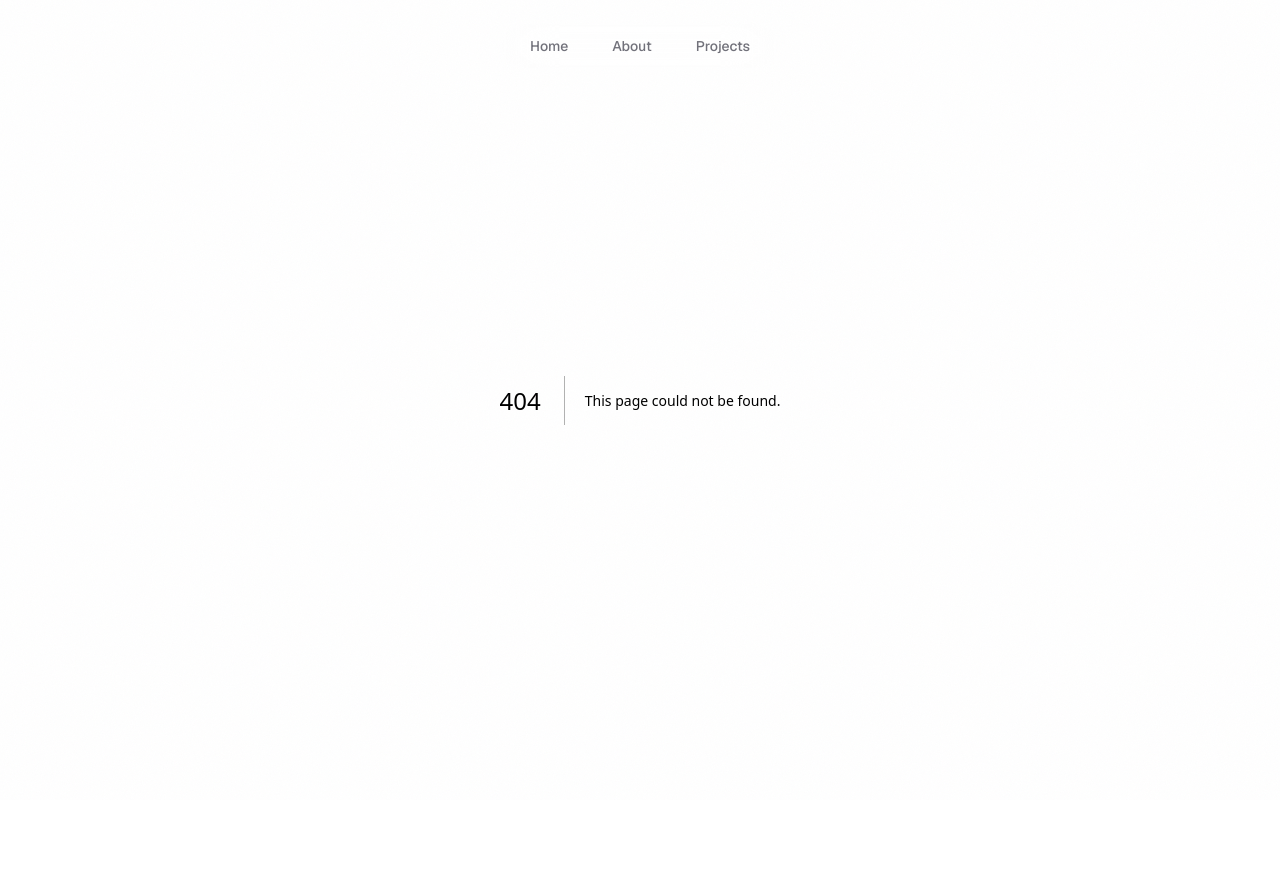
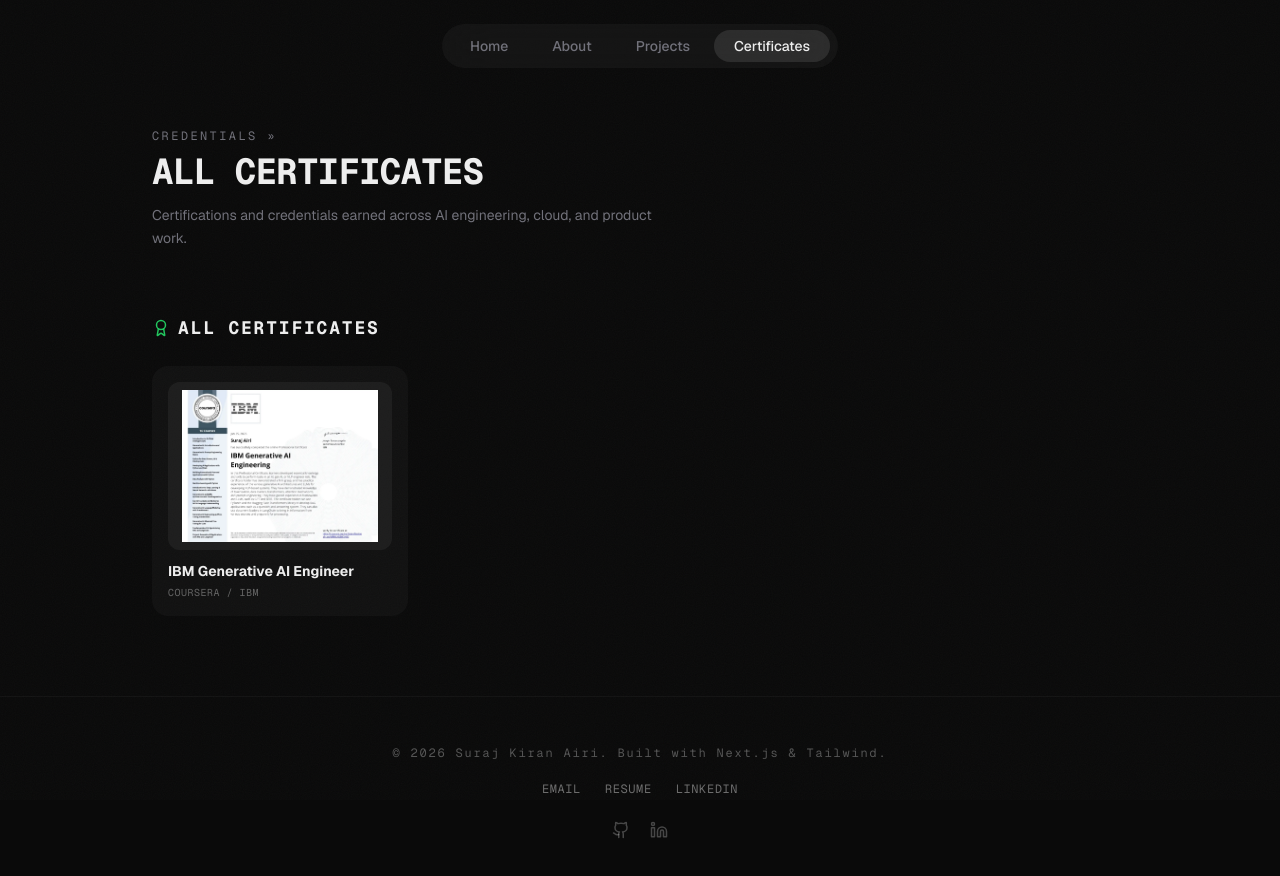
Before and after one commit to SurajAiri/portfolio-web, a Next.js app: page /certificates in a window 1280 px wide. Before the commit this address had no page. Shown: the top 876 px of the page. Built offline with nearby package versions, Linux system fonts and the light colour scheme.

Commit message:
certificates-improved

```diff
--- a/app/about/page.tsx
+++ b/app/about/page.tsx
@@ -5,6 +5,7 @@ import {
   education,
   achievements,
 } from "@/data/personal";
+import { getAboutCertificates } from "@/data/certificates";
 import JourneySection from "@/components/JourneySection";
 import CertificatesSection from "@/components/CertificatesSection";
 import Image from "next/image";
@@ -26,6 +27,8 @@ const sectionIcons: Record<string, React.ReactNode> = {
 };
 
 export default function AboutPage() {
+  const aboutCertificates = getAboutCertificates();
+
   function parseMarkdown(text: string) {
     const parts = text.split(/(\*\*[^*]+\*\*|\*[^*]+\*)/g);
     return parts.map((part, i) => {
@@ -224,8 +227,11 @@ export default function AboutPage() {
         </div>
       </section>
 
-      {/* Certificates */}
-      <CertificatesSection />
+      {/* Certificates — hand-picked subset; full list lives on /certificates */}
+      <CertificatesSection
+        certificates={aboutCertificates}
+        viewAllHref="/certificates"
+      />
 
       {/* Achievements */}
       <section className="mx-auto mt-16 max-w-5xl px-6">
--- /dev/null
+++ b/app/certificates/loading.tsx
@@ -0,0 +1,12 @@
+export default function Loading() {
+  return (
+    <div className="mx-auto max-w-5xl animate-pulse px-6 pt-28 pb-20 sm:pt-32">
+      <div className="h-8 w-1/3 rounded bg-white/[0.06]" />
+      <div className="mt-12 grid grid-cols-2 gap-5 sm:grid-cols-3 md:grid-cols-4">
+        {Array.from({ length: 8 }).map((_, i) => (
+          <div key={i} className="aspect-[4/3] rounded-2xl bg-white/[0.03]" />
+        ))}
+      </div>
+    </div>
+  );
+}
--- /dev/null
+++ b/app/certificates/page.tsx
@@ -0,0 +1,29 @@
+import { getSortedCertificates } from "@/data/certificates";
+import CertificatesSection from "@/components/CertificatesSection";
+
+export default function CertificatesPage() {
+  const certificates = getSortedCertificates();
+
+  return (
+    <div className="pb-20">
+      <section className="mx-auto max-w-5xl px-6 pt-28 sm:pt-32">
+        <p className="font-mono text-xs tracking-[0.2em] text-muted">
+          CREDENTIALS &raquo;
+        </p>
+        <h1 className="mt-2 font-mono text-3xl font-bold tracking-tight sm:text-4xl">
+          ALL CERTIFICATES
+        </h1>
+        <p className="mt-3 max-w-lg text-sm leading-relaxed text-muted">
+          Certifications and credentials earned across AI engineering, cloud,
+          and product work.
+        </p>
+      </section>
+
+      <CertificatesSection
+        certificates={certificates}
+        title="ALL CERTIFICATES"
+        sectionId="all-certificates"
+      />
+    </div>
+  );
+}
--- a/components/CertificateLogoLoop.tsx
+++ b/components/CertificateLogoLoop.tsx
@@ -5,7 +5,7 @@ import dynamic from "next/dynamic";
 import Image from "next/image";
 import Link from "next/link";
 import { Award } from "lucide-react";
-import { getSortedCertificates } from "@/data/certificates";
+import { getHomeCertificates } from "@/data/certificates";
 import type { Certificate } from "@/types";
 
 const CertificateDialog = dynamic(() => import("./CertificateDialog"), {
@@ -13,15 +13,15 @@ const CertificateDialog = dynamic(() => import("./CertificateDialog"), {
 });
 
 // A short cert list (1-3 items) still needs to fill the strip so it reads
-// as a continuous loop instead of one logo stuttering across the screen.
+// as a continuous loop instead of one card stuttering across the screen.
 // Repeat the list until it hits this floor, then the render below
 // duplicates it once more for the seamless 0% -> -50% translate loop.
-const MIN_LOGOS = 8;
-// Roughly how many seconds each logo pill should stay on screen — keeps
-// the scroll speed constant no matter how many certificates exist.
-const SECONDS_PER_LOGO = 2.4;
+const MIN_CARDS = 6;
+// Roughly how many seconds each card should stay on screen — keeps the
+// scroll speed constant no matter how many certificates exist.
+const SECONDS_PER_CARD = 3.2;
 
-function LogoPill({
+function CertificateCard({
   certificate,
   onOpen,
 }: {
@@ -31,41 +31,41 @@ function LogoPill({
   return (
     <button
       onClick={onOpen}
-      className="group flex shrink-0 items-center gap-3 rounded-full border border-white/8 bg-white/[0.03] py-2 pr-5 pl-2 transition-all duration-200 hover:border-accent/30 hover:bg-white/[0.06] hover:shadow-[0_0_20px_-8px_rgba(34,197,94,0.25)]"
+      className="group flex w-64 shrink-0 flex-col rounded-2xl bg-white/[0.03] p-4 text-left transition-all duration-200 hover:bg-white/[0.06] hover:shadow-[0_0_24px_-8px_rgba(34,197,94,0.2)]"
     >
-      <span className="relative h-9 w-9 shrink-0 overflow-hidden rounded-full bg-white/5">
+      {/* Full certificate image, centered and never cropped, so the
+          certificate itself — not a tight crop of it — is what stands out. */}
+      <div className="relative aspect-[4/3] w-full overflow-hidden rounded-xl bg-white/5">
         <Image
           src={certificate.previewImageUrl}
           alt={certificate.title}
           fill
-          sizes="36px"
-          className="object-cover"
+          sizes="256px"
+          className="object-contain p-2 transition-transform duration-300 group-hover:scale-[1.03]"
         />
-      </span>
-      <span className="flex flex-col text-left">
-        <span className="line-clamp-1 max-w-[11rem] text-xs font-bold leading-tight transition-colors duration-200 group-hover:text-accent">
-          {certificate.title}
-        </span>
-        <span className="font-mono text-[10px] uppercase tracking-wider text-white/35">
-          {certificate.issuer}
-        </span>
-      </span>
+      </div>
+      <h3 className="mt-3 line-clamp-2 text-sm font-bold leading-snug transition-colors duration-200 group-hover:text-accent">
+        {certificate.title}
+      </h3>
+      <p className="mt-1 font-mono text-[10px] uppercase tracking-wider text-white/35">
+        {certificate.issuer}
+      </p>
     </button>
   );
 }
 
 export default function CertificateLogoLoop() {
-  const certificates = useMemo(() => getSortedCertificates(), []);
+  const certificates = useMemo(() => getHomeCertificates(), []);
   const [selected, setSelected] = useState<Certificate | null>(null);
 
-  // No certificates added yet (see data/certificates.ts) — skip the whole
-  // section rather than showing an empty strip.
+  // No certificates flagged for the home page (see data/certificates.ts) —
+  // skip the whole section rather than showing an empty strip.
   if (certificates.length === 0) return null;
 
-  const repeats = Math.max(1, Math.ceil(MIN_LOGOS / certificates.length));
+  const repeats = Math.max(1, Math.ceil(MIN_CARDS / certificates.length));
   const padded = Array.from({ length: repeats }, () => certificates).flat();
   const track = [...padded, ...padded];
-  const duration = padded.length * SECONDS_PER_LOGO;
+  const duration = padded.length * SECONDS_PER_CARD;
 
   return (
     <section className="mx-auto mt-8 max-w-5xl px-6">
@@ -79,7 +79,7 @@ export default function CertificateLogoLoop() {
           </h2>
         </div>
         <Link
-          href="/about#certificates"
+          href="/certificates"
           className="font-mono text-xs tracking-wider text-white/35 transition-colors duration-200 hover:text-accent"
         >
           VIEW ALL &raquo;
@@ -88,11 +88,11 @@ export default function CertificateLogoLoop() {
 
       <div className="logo-loop-row group mt-6 overflow-hidden [mask-image:linear-gradient(to_right,transparent,black_8%,black_92%,transparent)]">
         <div
-          className="logo-loop-track flex w-max gap-3"
+          className="logo-loop-track flex w-max gap-4"
           style={{ animationDuration: `${duration}s` }}
         >
           {track.map((cert, i) => (
-            <LogoPill
+            <CertificateCard
               key={`${cert.id}-${i}`}
               certificate={cert}
               onOpen={() => setSelected(cert)}
--- a/components/CertificatesSection.tsx
+++ b/components/CertificatesSection.tsx
@@ -3,6 +3,7 @@
 import { useMemo, useState } from "react";
 import dynamic from "next/dynamic";
 import Image from "next/image";
+import Link from "next/link";
 import { Award, LayoutGrid, GalleryHorizontal } from "lucide-react";
 import { getSortedCertificates } from "@/data/certificates";
 import type { Certificate } from "@/types";
@@ -26,15 +27,18 @@ function CertificateCard({
   return (
     <button
       onClick={onOpen}
-      className="group flex w-56 shrink-0 flex-col rounded-xl bg-white/[0.03] p-4 text-left transition-all duration-200 hover:bg-white/[0.06] hover:shadow-[0_0_24px_-8px_rgba(34,197,94,0.2)]"
+      className="group flex w-64 shrink-0 flex-col rounded-2xl bg-white/[0.03] p-4 text-left transition-all duration-200 hover:bg-white/[0.06] hover:shadow-[0_0_24px_-8px_rgba(34,197,94,0.2)]"
     >
-      <div className="relative aspect-[4/3] w-full overflow-hidden rounded-lg bg-white/5">
+      {/* Full certificate image, centered and never cropped — the image
+          itself is the focal point of the card, sitting on a neutral
+          rounded-rect frame rather than being cropped to fill a box. */}
+      <div className="relative aspect-[4/3] w-full overflow-hidden rounded-xl bg-white/5">
         <Image
           src={certificate.previewImageUrl}
           alt={certificate.title}
           fill
-          sizes="224px"
-          className="object-cover transition-transform duration-300 group-hover:scale-105"
+          sizes="256px"
+          className="object-contain p-2 transition-transform duration-300 group-hover:scale-[1.03]"
         />
       </div>
       <h3 className="mt-3 line-clamp-2 text-sm font-bold leading-snug transition-colors duration-200 group-hover:text-accent">
@@ -47,8 +51,19 @@ function CertificateCard({
   );
 }
 
-export default function CertificatesSection() {
-  const certificates = useMemo(() => getSortedCertificates(), []);
+export default function CertificatesSection({
+  certificates: certificatesProp,
+  title = "CERTIFICATES",
+  sectionId = "certificates",
+  viewAllHref,
+}: {
+  certificates?: Certificate[];
+  title?: string;
+  sectionId?: string;
+  viewAllHref?: string; // if set, shows a "VIEW ALL" link next to the header
+}) {
+  const allSorted = useMemo(() => getSortedCertificates(), []);
+  const certificates = certificatesProp ?? allSorted;
   const [selected, setSelected] = useState<Certificate | null>(null);
   const [view, setView] = useState<"scroll" | "grid">(
     certificates.length >= MIN_FOR_MARQUEE ? "scroll" : "grid"
@@ -62,17 +77,26 @@ export default function CertificatesSection() {
   const rowB = certificates.slice(mid);
 
   return (
-    <section id="certificates" className="mx-auto mt-16 max-w-5xl px-6">
+    <section id={sectionId} className="mx-auto mt-16 max-w-5xl px-6">
       <div className="flex flex-wrap items-center justify-between gap-3">
         <div className="flex items-center gap-2">
           <span className="text-accent">
             <Award size={18} />
           </span>
           <h2 className="font-mono text-lg font-bold tracking-[0.1em]">
-            CERTIFICATES
+            {title}
           </h2>
         </div>
 
+        <div className="flex items-center gap-3">
+          {viewAllHref && (
+            <Link
+              href={viewAllHref}
+              className="font-mono text-xs tracking-wider text-white/35 transition-colors duration-200 hover:text-accent"
+            >
+              VIEW ALL &raquo;
+            </Link>
+          )}
           {canMarquee && (
             <div className="flex gap-1 rounded-full bg-white/[0.04] p-1">
               <button
@@ -99,6 +123,7 @@ export default function CertificatesSection() {
               </button>
             </div>
           )}
+        </div>
       </div>
 
       <div className="mt-6">
--- a/components/JourneySection.tsx
+++ b/components/JourneySection.tsx
@@ -108,7 +108,7 @@ export default function JourneySection() {
           className="absolute left-4 top-0 bottom-0 w-px origin-top bg-accent/60 md:left-1/2 md:-translate-x-1/2"
         />
 
-        <div className="space-y-7 md:space-y-9">
+        <div className="space-y-5 md:space-y-6">
           {mainEntries.map((entry, i) => (
             <JourneyEntry key={`${entry.period}-${entry.title}`} entry={entry} index={i} />
           ))}
@@ -117,7 +117,7 @@ export default function JourneySection() {
         {/* Dotted divider doubles as the collapse toggle for everything
             after it — collapsed by default so the section stays short. */}
         {dividerLabel && (
-          <div className="relative z-10 mt-7 md:mt-9">
+          <div className="relative z-10 mt-5 md:mt-6">
             <button
               type="button"
               onClick={() => setShowEarlier((v) => !v)}
--- a/components/Navbar.tsx
+++ b/components/Navbar.tsx
@@ -4,6 +4,7 @@ const navLinks = [
   { href: "/", label: "Home" },
   { href: "/about", label: "About" },
   { href: "/projects", label: "Projects" },
+  { href: "/certificates", label: "Certificates" },
 ];
 
 export default function Navbar() {
--- a/data/certificates.ts
+++ b/data/certificates.ts
@@ -16,7 +16,13 @@ import type { Certificate } from "@/types";
 //     "Feature engineering and data pipelines",
 //   ],
 //   featured: true,
+//   showOnHome: true,   // include in the home page strip
+//   showOnAbout: true,  // include in the About page section
 // },
+//
+// Certificates always show in full on the dedicated /certificates page,
+// ordered by `order` (falls back to most-recent-date). Set showOnHome /
+// showOnAbout to hand-pick the smaller subset shown on those pages.
 
 export const certificates: Certificate[] = [
   {
@@ -30,6 +36,8 @@ export const certificates: Certificate[] = [
     order: 1,
     featured: true,
     type: "specialized",
+    showOnHome: true,
+    showOnAbout: true,
   },
 ];
 
@@ -43,3 +51,13 @@ export function getSortedCertificates(): Certificate[] {
     return new Date(b.date).getTime() - new Date(a.date).getTime();
   });
 }
+
+// Hand-picked subset for the home page strip.
+export function getHomeCertificates(): Certificate[] {
+  return getSortedCertificates().filter((c) => c.showOnHome);
+}
+
+// Hand-picked subset for the About page section.
+export function getAboutCertificates(): Certificate[] {
+  return getSortedCertificates().filter((c) => c.showOnAbout);
+}
--- a/types/certificate.types.ts
+++ b/types/certificate.types.ts
@@ -12,7 +12,13 @@ export interface Certificate {
   skills: string[]; // tech/skills tags — reuses the same pill UI as project tags
   highlights?: string[]; // optional bullet points: what was learned / key topics
 
-  order?: number; // manual override for scroll-strip order; defaults to date desc if omitted
-  featured?: boolean; // pin to the front of the strip even without a manual order
+  order?: number; // manual override for display order (home, about, and the /certificates page); defaults to date desc if omitted
+  featured?: boolean; // pin to the front when sorting even without a manual order
   type: "specialized" | "single"; // type of certificate, defaults to "single"
+
+  // Visibility controls — the full set always shows on /certificates.
+  // These let you keep the home page and About page short by hand-picking
+  // a subset instead of dumping every certificate on every page.
+  showOnHome?: boolean; // include in the home page strip; defaults to false
+  showOnAbout?: boolean; // include in the About page section; defaults to false
 }
```
Lines whose indentation alone changed are shown as unchanged.
